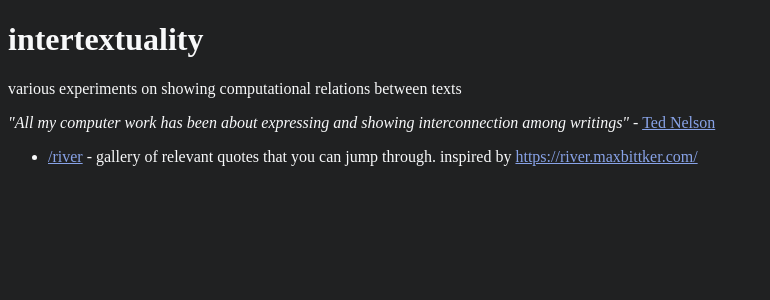
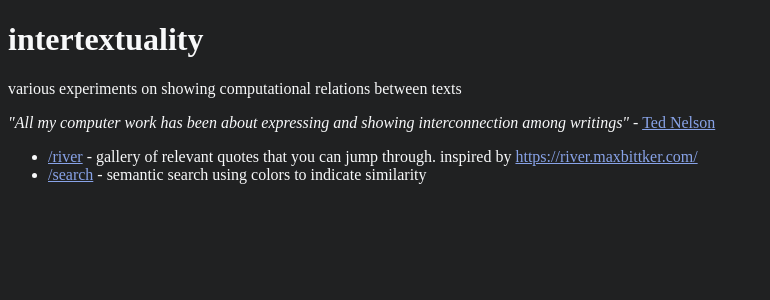
Before and after one commit to justinliang1020/intertextuality, a SvelteKit app: page / in a window 1280 px wide. Shown: the top 300 px of the page, without its empty margins (0-770 px from the left). Built offline with nearby package versions, Linux system fonts and the light colour scheme.

Commit message:
layout stuff

```diff
--- /dev/null
+++ b/src/routes/+layout.svelte
@@ -0,0 +1,15 @@
+<script>
+	let { children } = $props();
+</script>
+
+{@render children()}
+
+<style>
+	:global(a) {
+		color: rgb(136, 163, 232);
+	}
+	:global(body) {
+		color: rgb(248, 249, 250);
+		background-color: rgb(32, 33, 34);
+	}
+</style>
--- a/src/routes/+page.svelte
+++ b/src/routes/+page.svelte
@@ -14,14 +14,7 @@
 		<a href="/river">/river</a> - gallery of relevant quotes that you can jump through. inspired by
 		<a href="https://river.maxbittker.com/">https://river.maxbittker.com/</a>
 	</li>
+	<li>
+		<a href="/search">/search</a> - semantic search using colors to indicate similarity
+	</li>
 </ul>
-
-<style>
-	a {
-		color: rgb(136, 163, 232);
-	}
-	:global(body) {
-		color: rgb(248, 249, 250);
-		background-color: rgb(32, 33, 34);
-	}
-</style>
--- a/src/routes/river/+page.svelte
+++ b/src/routes/river/+page.svelte
@@ -110,6 +110,7 @@
 		-webkit-box-orient: vertical;
 		overflow: hidden;
 		text-overflow: ellipsis;
+		color: rgb(0, 0, 0);
 	}
 
 	.quote-title {
@@ -117,8 +118,4 @@
 		text-align: right;
 		color: #666;
 	}
-
-	:global(body) {
-		background-color: rgb(32, 33, 34);
-	}
 </style>
--- /dev/null
+++ b/src/routes/search/+page.svelte
@@ -0,0 +1,2 @@
+<script>
+</script>
```
